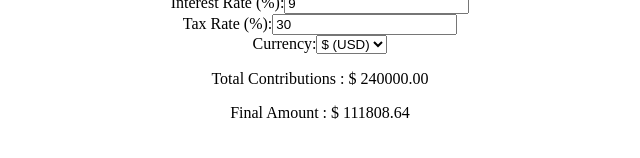
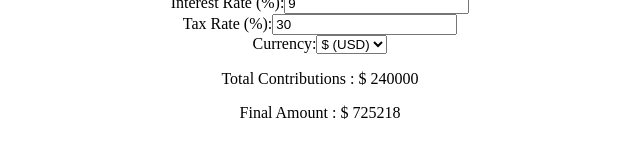
Before and after one commit to marionlouis1/interest-calculator, a Next.js app: page / in a window 1280 px wide. Shown: the part 438-596 px from the top of the page, without its empty margins (320-960 px from the left). Built offline with nearby package versions, Linux system fonts and the light colour scheme.

Commit message:
fix the update

```diff
--- a/components/calculator.js
+++ b/components/calculator.js
@@ -12,13 +12,13 @@ const Calculator = () => {
   const formatCurrency = (amount) => {
     switch (currency) {
       case '£':
-        return `£ ${amount.toFixed(2)}`;
+        return `£ ${amount.toFixed(0)}`;
       case '$':
-        return `$ ${amount.toFixed(2)}`;
+        return `$ ${amount.toFixed(0)}`;
       case '€':
-        return `${amount.toFixed(2)} €`;
+        return `${amount.toFixed(0)} €`;
       default:
-        return amount.toFixed(2);
+        return amount.toFixed(0);
     }
   };
 
@@ -30,7 +30,7 @@ const Calculator = () => {
 
     let wealth = currentWealth;
     for (let year = 0; year < yearsToGrow; year++) {
-      wealth += allocation;
+      wealth += allocation*frequency;
       wealth *= growthRate;
     }
 
```
